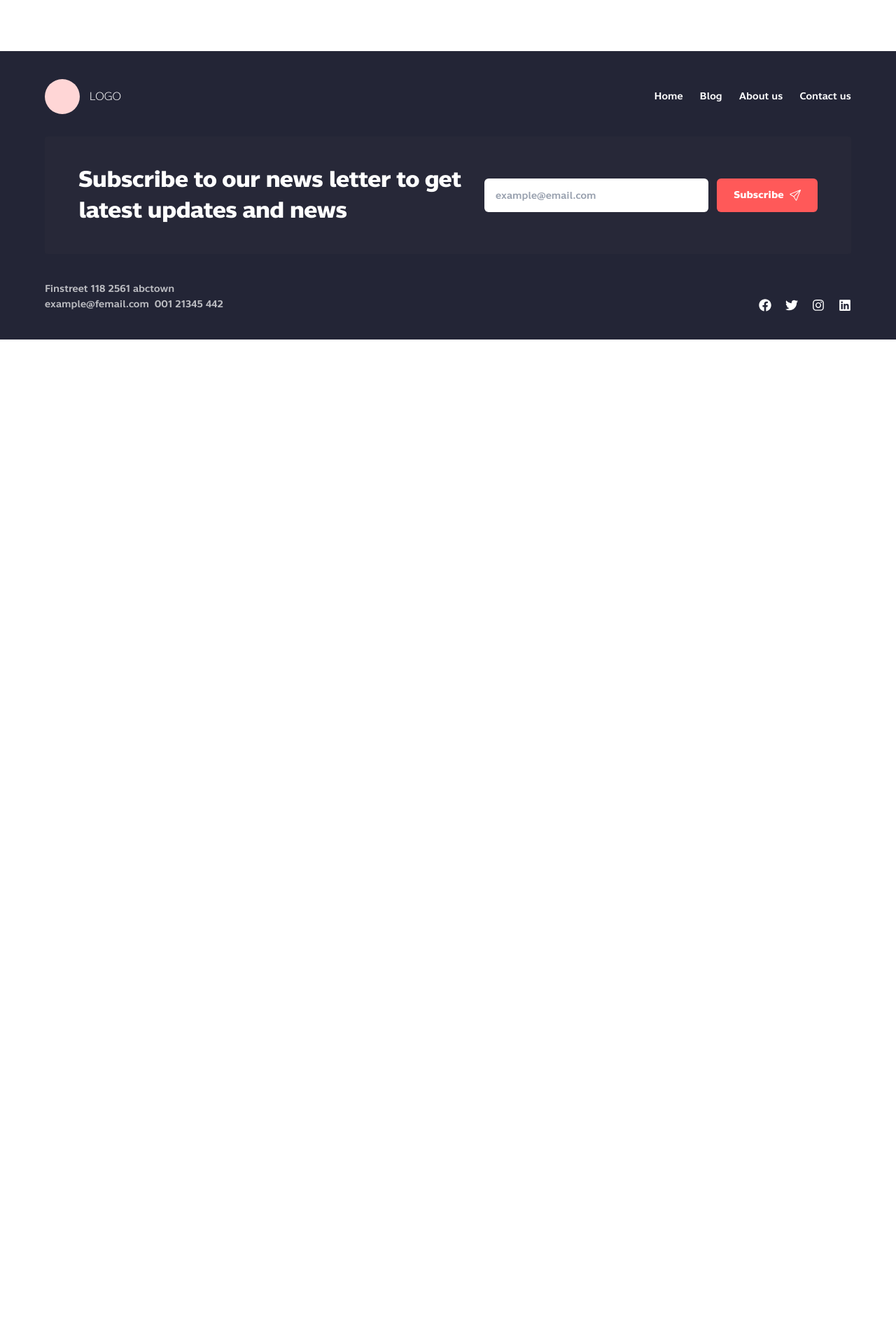
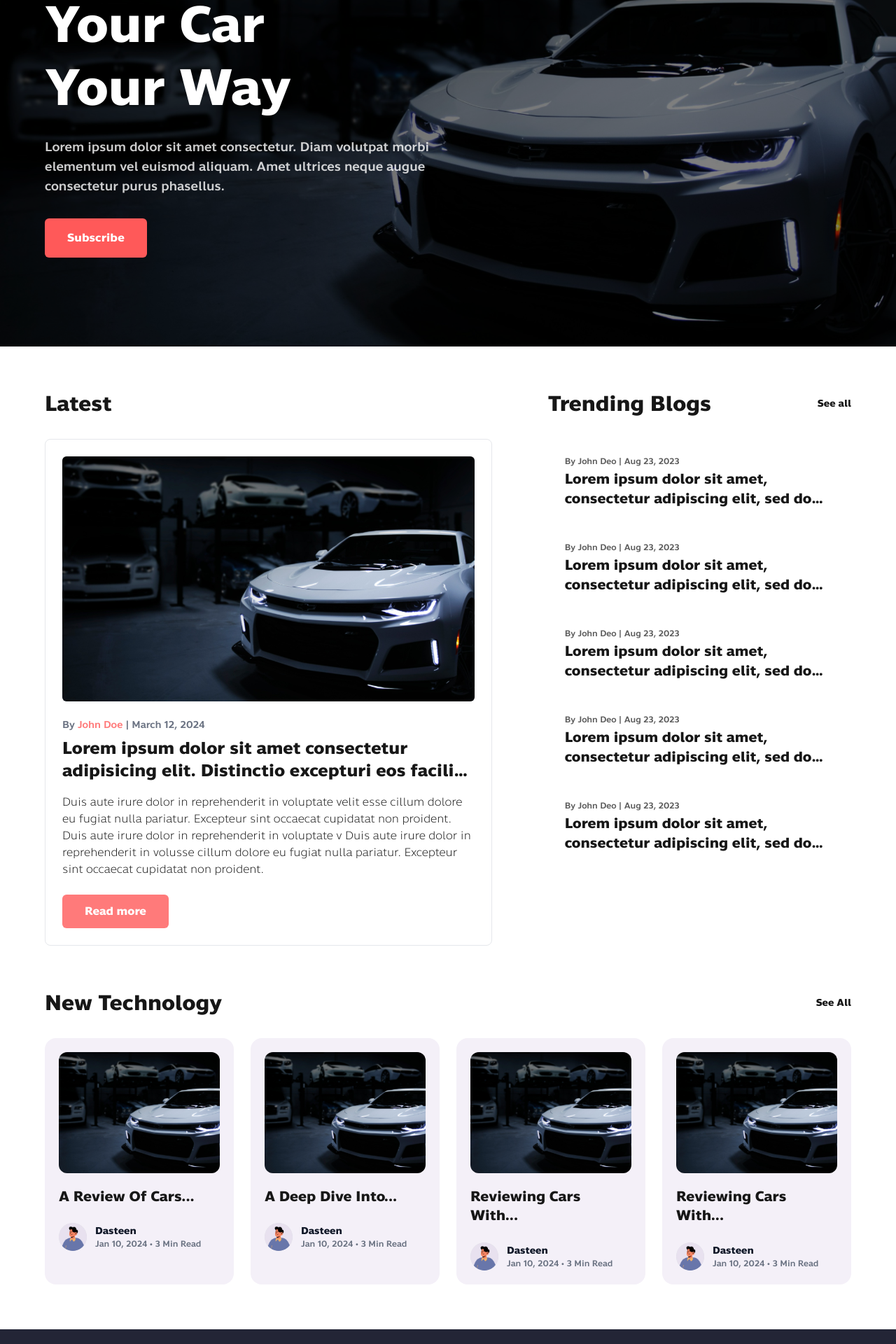
Before and after one commit to mrapiiwat/metier-blog, a Next.js app in the folder frontend/: page / in a window 1280 px wide. Shown: the part 315-2235 px from the top of the page at 70% size. Before the commit the page ends 800 px from the top, so only its background shows below. Built offline with nearby package versions, Linux system fonts and the light colour scheme.

Commit message:
feat: add hero, latest, trending, and tech sections to home page

```diff
--- a/frontend/app/(main)/page.tsx
+++ b/frontend/app/(main)/page.tsx
@@ -1,7 +1,13 @@
+import Hero from "@/components/home/Hero";
+import LatestAndTrending from "@/components/home/Latest";
+import NewTechnology from "@/components/home/NewTechnology";
+
 export default function Home() {
   return (
-    <div className="underline">
-      lorem5000
-    </div>
+    <main>
+      <Hero />
+      <LatestAndTrending />
+      <NewTechnology />
+    </main>
   );
 }
--- /dev/null
+++ b/frontend/components/home/BlogCard.tsx
@@ -0,0 +1,40 @@
+import React from 'react'
+import Image from 'next/image'
+
+interface BlogCardProps {
+  title: string;
+  img: string;
+}
+
+const BlogCard: React.FC<BlogCardProps> = ({ title, img }) => (
+  <div className="bg-[#F4F0F8] p-5 rounded-2xl transition-all duration-300 hover:shadow-lg">
+
+    <div className="relative w-full aspect-4/3 mb-5">
+      <Image
+        src={img}
+        alt={title}
+        fill
+        className="object-cover rounded-xl"
+      />
+    </div>
+
+    <h4 className="font-bold text-xl mb-6 leading-snug">
+      {title}
+    </h4>
+
+    <div className="flex items-center gap-3">
+      <div className="w-10 h-10 bg-gray-300 rounded-full overflow-hidden shrink-0">
+        <Image src="/images/avatar-placeholder.png" alt="Author" width={40} height={40} />
+      </div>
+
+      <div className="text-sm">
+        <p className="font-bold text-gray-900">Dasteen</p>
+        <p className="text-gray-500 text-xs">
+          Jan 10, 2024 • 3 Min Read
+        </p>
+      </div>
+    </div>
+  </div>
+)
+
+export default BlogCard
--- /dev/null
+++ b/frontend/components/home/Hero.tsx
@@ -0,0 +1,37 @@
+import Image from "next/image"
+
+const Hero = () => {
+    return (
+        <section className="relative w-full h-[calc(100vh-80px)] flex items-center">
+
+            <div className="absolute inset-0 -z-10">
+                <Image
+                    src="/images/car.svg"
+                    alt="Luxury car background"
+                    fill
+                    className="object-cover"
+                    priority
+                />
+                <div className="absolute inset-0 bg-black/50" />
+            </div>
+
+            <div className="px-6 md:px-16 w-full max-w-6xl">
+                <h1 className="text-white text-4xl md:text-6xl lg:text-7xl font-bold leading-tight mb-6">
+                    Your Journey <br />
+                    Your Car <br />
+                    Your Way
+                </h1>
+                <p className="text-white/80 text-base md:text-lg mb-8 max-w-xl">
+                    Lorem ipsum dolor sit amet consectetur. Diam volutpat morbi elementum vel euismod aliquam.
+                    Amet ultrices neque augue consectetur purus phasellus.
+                </p>
+                <button className="flex items-center gap-2 bg-[#FF5959] px-8 py-4 rounded-md font-bold text-white hover:bg-[#ff4646] transition-colors">
+                    Subscribe
+                </button>
+            </div>
+
+        </section>
+    )
+}
+
+export default Hero
--- /dev/null
+++ b/frontend/components/home/Latest.tsx
@@ -0,0 +1,17 @@
+import LatestSection from './LatestSection'
+import TrendingSection from './TrendingSection'
+
+const LatestAndTrending = () => {
+  return (
+    <section className="px-6 md:px-16 py-16 w-full grid grid-cols-1 lg:grid-cols-12 gap-20 max-w-375 mx-auto">
+      <div className="lg:col-span-7">
+        <LatestSection />
+      </div>
+
+      <div className="lg:col-span-5">
+        <TrendingSection />
+      </div>
+    </section>
+  )
+}
+export default LatestAndTrending
--- /dev/null
+++ b/frontend/components/home/LatestSection.tsx
@@ -0,0 +1,21 @@
+import Image from 'next/image'
+
+const LatestSection = () => {
+  return (
+    <div className="lg:col-span-8">
+      <h2 className="text-3xl font-bold mb-8">Latest</h2>
+      <div className="border border-gray-200 p-6 rounded-lg">
+        <div className="relative w-full h-87.5 mb-6">
+          <Image src="/images/car.svg" alt="Blog" fill className="object-cover rounded-md" />
+        </div>
+        <p className="text-sm text-gray-500 mb-2">By <span className='text-[#FF7A7A]'>John Doe</span> | March 12, 2024</p>
+        <h3 className="text-2xl font-bold mb-4 line-clamp-2">Lorem ipsum dolor sit amet consectetur adipisicing elit. Distinctio excepturi eos facilis dolorum optio, assumenda voluptatibus officiis delectus! Libero ut totam officiis vel, praesentium placeat perferendis numquam odio illum deserunt?</h3>
+        <p className="mb-6 font-light line-clamp-6">Duis aute irure dolor in reprehenderit in voluptate velit esse cillum dolore eu fugiat nulla pariatur. Excepteur sint occaecat cupidatat non proident.
+          Duis aute irure dolor in reprehenderit in voluptate v
+          Duis aute irure dolor in reprehenderit in volusse cillum dolore eu fugiat nulla pariatur. Excepteur sint occaecat cupidatat non proident.</p>
+        <button className="bg-[#FF7A7A] text-white px-8 py-3 rounded-md font-bold">Read more</button>
+      </div>
+    </div>
+  )
+}
+export default LatestSection
--- /dev/null
+++ b/frontend/components/home/NewTechnology.tsx
@@ -0,0 +1,20 @@
+import BlogCard from './BlogCard'
+
+const NewTechnology = () => {
+  return (
+    <section className="px-6 md:px-16 pb-16 max-w-375 mx-auto">
+      <div className="flex justify-between items-center mb-8">
+        <h2 className="text-3xl font-bold">New Technology</h2>
+        <span className="font-semibold text-sm cursor-pointer hover:text-[#FF7A7A] transition-colors">See All</span>
+      </div>
+
+      <div className="grid grid-cols-1 md:grid-cols-2 lg:grid-cols-4 gap-6">
+        <BlogCard title="A Review Of Cars..." img="/images/car.svg" />
+        <BlogCard title="A Deep Dive Into..." img="/images/car.svg" />
+        <BlogCard title="Reviewing Cars With..." img="/images/car.svg" />
+        <BlogCard title="Reviewing Cars With..." img="/images/car.svg" />
+      </div>
+    </section>
+  )
+}
+export default NewTechnology
--- /dev/null
+++ b/frontend/components/home/TrendingSection.tsx
@@ -0,0 +1,49 @@
+import Link from 'next/link'
+
+const TrendingSection = () => {
+  const hoverClass = "cursor-pointer p-6 rounded-md transition-all duration-300 hover:bg-[#FF7A7A] hover:text-white group";
+  const textClass = "text-xs mb-1 opacity-70";
+  const titleClass = "text-xl font-bold leading-snug line-clamp-2";
+
+  return (
+    <div className="lg:col-span-5">
+      <div className="flex justify-between items-center mb-8">
+        <h2 className="text-3xl font-bold">Trending Blogs</h2>
+        <Link href="/blogs" className="font-semibold text-sm hover:text-[#FF7A7A] transition-colors">
+          See all
+        </Link>
+      </div>
+
+      <div className="flex flex-col">
+
+        <div className={hoverClass}>
+          <p className={textClass}>By John Deo | Aug 23, 2023</p>
+          <h4 className={titleClass}>Lorem ipsum dolor sit amet, consectetur adipiscing elit, sed do eiusmod</h4>
+        </div>
+
+        <div className={hoverClass}>
+          <p className={textClass}>By John Deo | Aug 23, 2023</p>
+          <h4 className={titleClass}>Lorem ipsum dolor sit amet, consectetur adipiscing elit, sed do eiusmod</h4>
+        </div>
+
+        <div className={hoverClass}>
+          <p className={textClass}>By John Deo | Aug 23, 2023</p>
+          <h4 className={titleClass}>Lorem ipsum dolor sit amet, consectetur adipiscing elit, sed do eiusmod</h4>
+        </div>
+
+        <div className={hoverClass}>
+          <p className={textClass}>By John Deo | Aug 23, 2023</p>
+          <h4 className={titleClass}>Lorem ipsum dolor sit amet, consectetur adipiscing elit, sed do eiusmod</h4>
+        </div>
+
+        <div className={hoverClass}>
+          <p className={textClass}>By John Deo | Aug 23, 2023</p>
+          <h4 className={titleClass}>Lorem ipsum dolor sit amet, consectetur adipiscing elit, sed do eiusmod</h4>
+        </div>
+
+      </div>
+    </div>
+  )
+}
+
+export default TrendingSection
--- a/frontend/components/layouts/Footer.tsx
+++ b/frontend/components/layouts/Footer.tsx
@@ -1,35 +1,39 @@
+"use client"
 import Logo from "../Logo"
 import Link from "next/link"
+import { usePathname } from "next/navigation"
 import { BsSend } from "react-icons/bs";
-import { FaFacebook } from "react-icons/fa";
-import { FaTwitter } from "react-icons/fa";
-import { FaInstagram } from "react-icons/fa";
-import { FaLinkedin } from "react-icons/fa";
+import { FaFacebook, FaTwitter, FaInstagram, FaLinkedin } from "react-icons/fa";
 
 const Footer = () => {
+  const pathname = usePathname();
+
+  const getLinkClass = (path: string) => {
+    return pathname === path
+      ? "text-white font-bold underline underline-offset-4"
+      : "text-white hover:opacity-80 transition-opacity";
+  };
+
   return (
-    <footer className='bg-[#232536] w-full p-6 md:px-16 md:py-10 flex flex-col gap-8 justify-between'>
+    <footer id="footer" className='bg-[#232536] w-full p-6 md:px-16 md:py-10 flex flex-col gap-8 justify-between'>
 
       <div className="flex flex-col md:flex-row justify-between items-center gap-4">
         <Logo />
         <div className="flex flex-wrap justify-center gap-5 md:gap-6 text-sm font-medium">
-          <Link className="text-white hover:opacity-80 transition-opacity" href="">Home</Link>
-          <Link className="text-white hover:opacity-80 transition-opacity" href="">Blog</Link>
-          <Link className="text-white hover:opacity-80 transition-opacity" href="">About us</Link>
-          <Link className="text-white hover:opacity-80 transition-opacity" href="">Contact us</Link>
+          <Link className={getLinkClass("/")} href="/">Home</Link>
+          <Link className={getLinkClass("/blogs")} href="/blogs">Blogs</Link>
+          <Link className={getLinkClass("/about")} href="/about">About us</Link>
+          <Link className={getLinkClass("/contact")} href="/contact">Contact us</Link>
         </div>
       </div>
 
+      {/* ส่วน Newsletter และส่วนล่างคงเดิม */}
       <div className="bg-[#2A2B39]/60 rounded-sm py-10 px-6 md:px-12 flex flex-col lg:flex-row justify-between items-center gap-6">
         <h2 className="text-white text-xl md:text-[28px] lg:text-[32px] font-bold tracking-tight text-center lg:text-left max-w-xl leading-snug">
           Subscribe to our news letter to get latest updates and news
         </h2>
         <div className="flex flex-col sm:flex-row w-full lg:w-auto gap-3 items-center">
-          <input
-            className="bg-white text-gray-700 text-sm w-full sm:w-80 h-12 rounded-md px-4 outline-none placeholder:text-gray-400"
-            type="text"
-            placeholder="example@email.com"
-          />
+          <input className="bg-white text-gray-700 text-sm w-full sm:w-80 h-12 rounded-md px-4 outline-none placeholder:text-gray-400" type="text" placeholder="example@email.com" />
           <button className="flex justify-center items-center gap-2 bg-[#FF5959] w-full sm:w-36 h-12 text-sm font-bold rounded-md text-white cursor-pointer hover:bg-[#ff4646] transition-colors shrink-0">
             Subscribe <BsSend size={16} />
           </button>
@@ -48,7 +52,6 @@ const Footer = () => {
           <FaLinkedin size={18} className="cursor-pointer hover:opacity-80 transition-opacity" />
         </div>
       </div>
-
     </footer>
   )
 }
--- a/frontend/components/layouts/Header.tsx
+++ b/frontend/components/layouts/Header.tsx
@@ -10,7 +10,7 @@ const Header = () => {
 
   const navLinks = [
     { name: 'Home', path: '/' },
-    { name: 'Blogs', path: '/blog' },
+    { name: 'Blogs', path: '/blogs' },
     { name: 'About', path: '/about' },
     { name: 'Contact Us', path: '/contact' },
   ];
@@ -39,9 +39,12 @@ const Header = () => {
             })}
           </nav>
 
-          <button className="bg-white text-[#232536] font-bold px-6 py-2.5 rounded-md hover:bg-gray-100 transition-colors shrink-0">
+          <a
+            href="#footer"
+            className="bg-white text-[#232536] font-bold px-6 py-2.5 rounded-md hover:bg-gray-100 transition-colors shrink-0 text-center"
+          >
             Subscribe
-          </button>
+          </a>
         </div>
 
         <button
@@ -73,9 +76,13 @@ const Header = () => {
               </Link>
             );
           })}
-          <button className="bg-white text-[#232536] font-bold w-full py-3 rounded-md mt-2">
+          <a
+            href="#footer"
+            onClick={() => setIsOpen(false)}
+            className="bg-white text-[#232536] font-bold w-full py-3 rounded-md mt-2 text-center block"
+          >
             Subscribe
-          </button>
+          </a>
         </div>
       )}
     </header>
```
Also changed, not shown: frontend/app/(main)/blogs/page.tsx (renamed from frontend/app/(main)/blog/page.tsx), frontend/public/images/avatar-placeholder.png (added).
